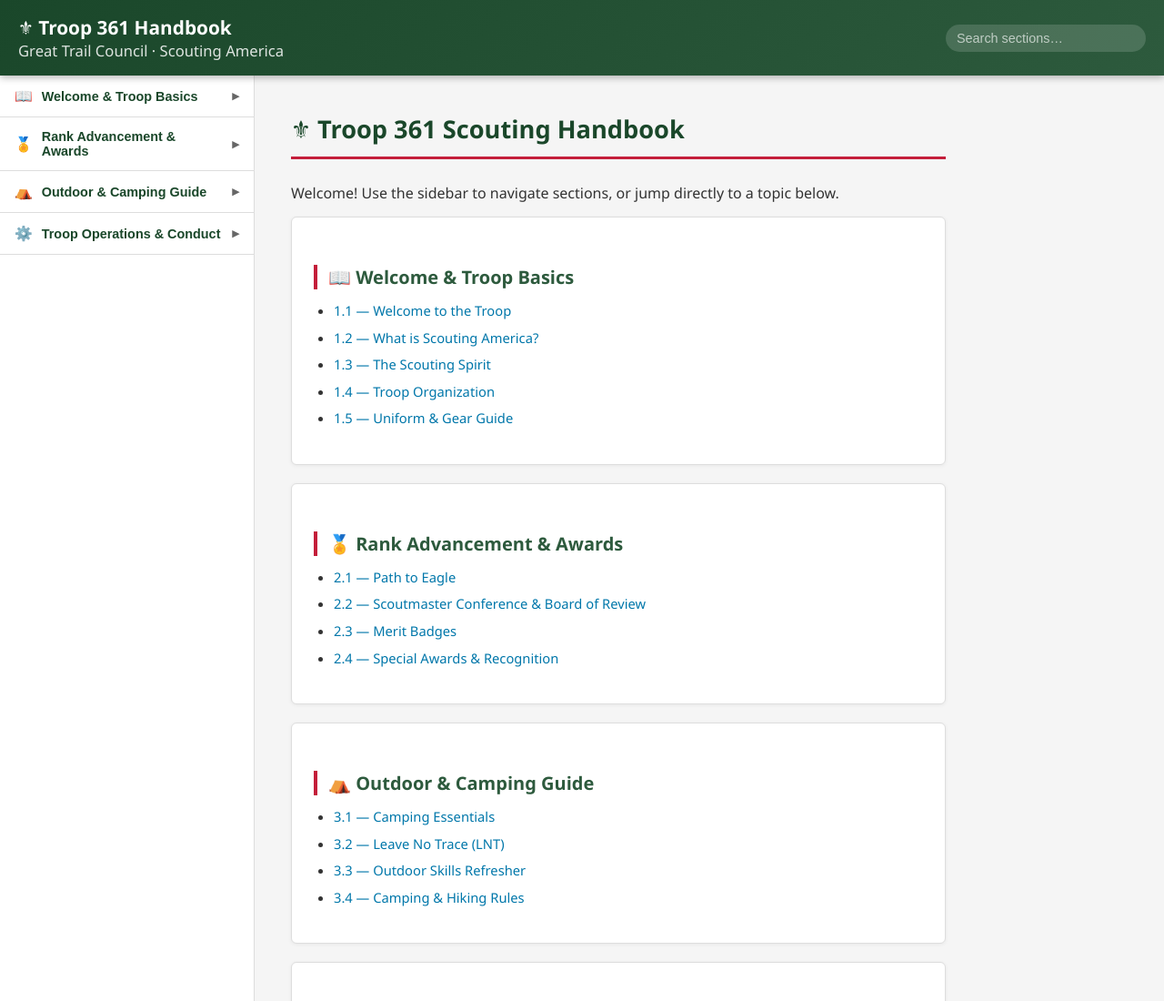
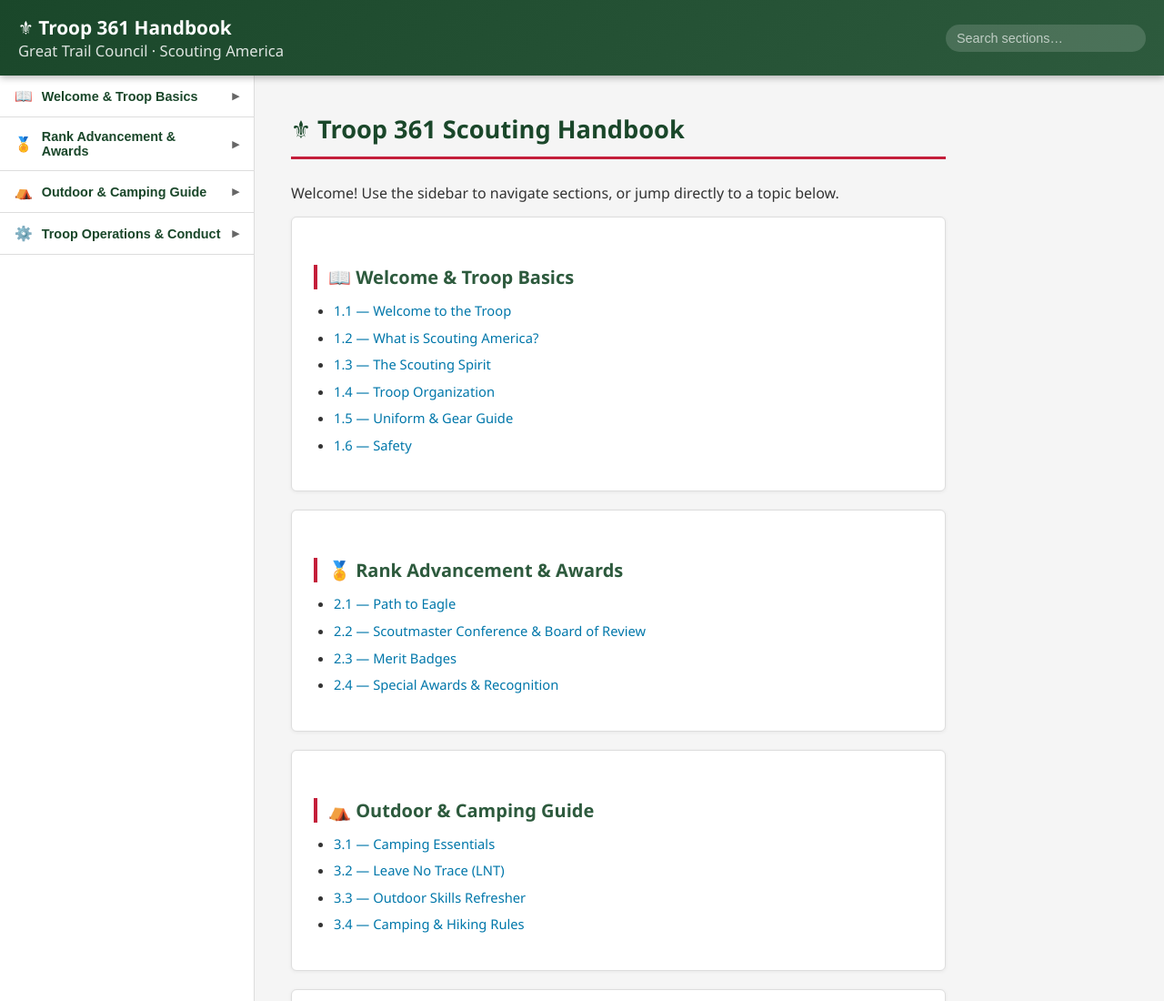
Before and after one commit to bungard/Troop361Handbook, a plain HTML site: page Handbook/index.html in a window 1280 px wide. Shown: the top 1100 px of the page at 91% size. Drawn offline with nearby package versions, Linux system fonts and the light colour scheme.

Commit message:
Added top level safety section

```diff
--- a/Handbook/index.html
+++ b/Handbook/index.html
@@ -283,6 +283,7 @@
       { id: '1.3', title: 'The Scouting Spirit',          path: 'Section1-Welcome/1.3-ScoutingSpirit.md' },
       { id: '1.4', title: 'Troop Organization',           path: 'Section1-Welcome/1.4-Organization.md' },
       { id: '1.5', title: 'Uniform & Gear Guide',         path: 'Section1-Welcome/1.5-UniformGear.md' },
+      { id: '1.6', title: 'Safety',                        path: 'Section1-Welcome/1.6 Safety.md' },
     ]
   },
   {
```
Also changed, not shown: 1 other file.
